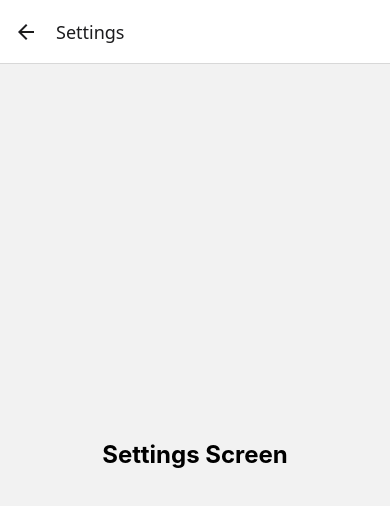
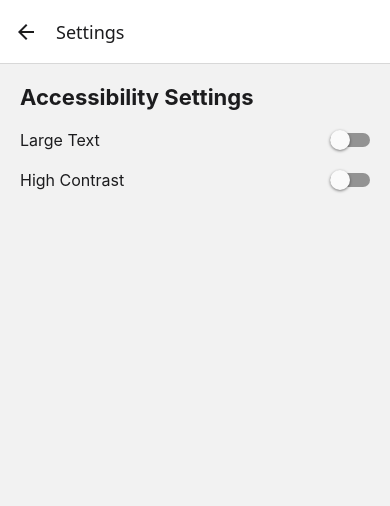
Before and after one commit to sheharzad-developer/AccessID, a React Native app: screen /Settings in a window 390 px wide. Shown: the top 506 px of the page. Built offline with nearby package versions, Linux system fonts and the light colour scheme; what expo-file-system would draw is missing.

Commit message:
Updated ReadMe

```diff
--- a/src/screens/LoginScreen.tsx
+++ b/src/screens/LoginScreen.tsx
@@ -1,9 +1,55 @@
-import { View, Text } from 'react-native';
+import { View, TextInput, StyleSheet, Alert } from 'react-native';
+import PrimaryButton from '../components/PrimaryButton';
+import AppText from '../components/AppText';
+import { useState } from 'react';
 
-export default function LoginScreen() {
+export default function LoginScreen({ navigation }: any) {
+  const [email, setEmail] = useState('');
+  const [password, setPassword] = useState('');
+
+  const handleLogin = () => {
+    // Demo login: accept any non-empty credentials
+    if (email && password) {
+      navigation.replace('Dashboard'); // Navigate to Dashboard
+    } else {
+      Alert.alert('Error', 'Please enter email and password');
+    }
+  };
+
   return (
-    <View>
-      <Text>Login Screen (Demo)</Text>
+    <View style={styles.container}>
+      <AppText style={styles.title}>AccessID Login</AppText>
+
+      <TextInput
+        style={styles.input}
+        placeholder="Email"
+        value={email}
+        onChangeText={setEmail}
+        keyboardType="email-address"
+        autoCapitalize="none"
+      />
+
+      <TextInput
+        style={styles.input}
+        placeholder="Password"
+        value={password}
+        onChangeText={setPassword}
+        secureTextEntry
+      />
+
+      <PrimaryButton title="Login" onPress={handleLogin} />
     </View>
   );
 }
+
+const styles = StyleSheet.create({
+  container: { flex: 1, justifyContent: 'center', padding: 20 },
+  title: { fontSize: 22, fontWeight: '700', marginBottom: 20 },
+  input: {
+    borderWidth: 1,
+    borderColor: '#E5E5EA',
+    padding: 14,
+    borderRadius: 8,
+    marginBottom: 15,
+  },
+});
--- a/src/screens/SettingsScreen.tsx
+++ b/src/screens/SettingsScreen.tsx
@@ -1,22 +1,26 @@
-import React from 'react';
-import { View, Text, StyleSheet } from 'react-native';
+import { View, Switch } from 'react-native';
+import AppText from '../components/AppText';
+import { useAccessibility } from '../context/AccessibilityContext';
 
 export default function SettingsScreen() {
+  const { largeText, highContrast, toggleLargeText, toggleHighContrast } =
+    useAccessibility();
+
   return (
-    <View style={styles.container}>
-      <Text style={styles.title}>Settings Screen</Text>
+    <View style={{ padding: 20 }}>
+      <AppText style={{ fontSize: 22, fontWeight: '700' }}>
+        Accessibility Settings
+      </AppText>
+
+      <View style={{ flexDirection: 'row', justifyContent: 'space-between', alignItems: 'center', marginTop: 20 }}>
+        <AppText>Large Text</AppText>
+        <Switch value={largeText} onValueChange={toggleLargeText} />
+      </View>
+
+      <View style={{ flexDirection: 'row', justifyContent: 'space-between', alignItems: 'center', marginTop: 20 }}>
+        <AppText>High Contrast</AppText>
+        <Switch value={highContrast} onValueChange={toggleHighContrast} />
+      </View>
     </View>
   );
 }
-
-const styles = StyleSheet.create({
-  container: {
-    flex: 1,
-    justifyContent: 'center',
-    alignItems: 'center',
-  },
-  title: {
-    fontSize: 24,
-    fontWeight: 'bold',
-  },
-});
```
Also changed, not shown: 1 other file (tests, documents, lock files or other folders).
